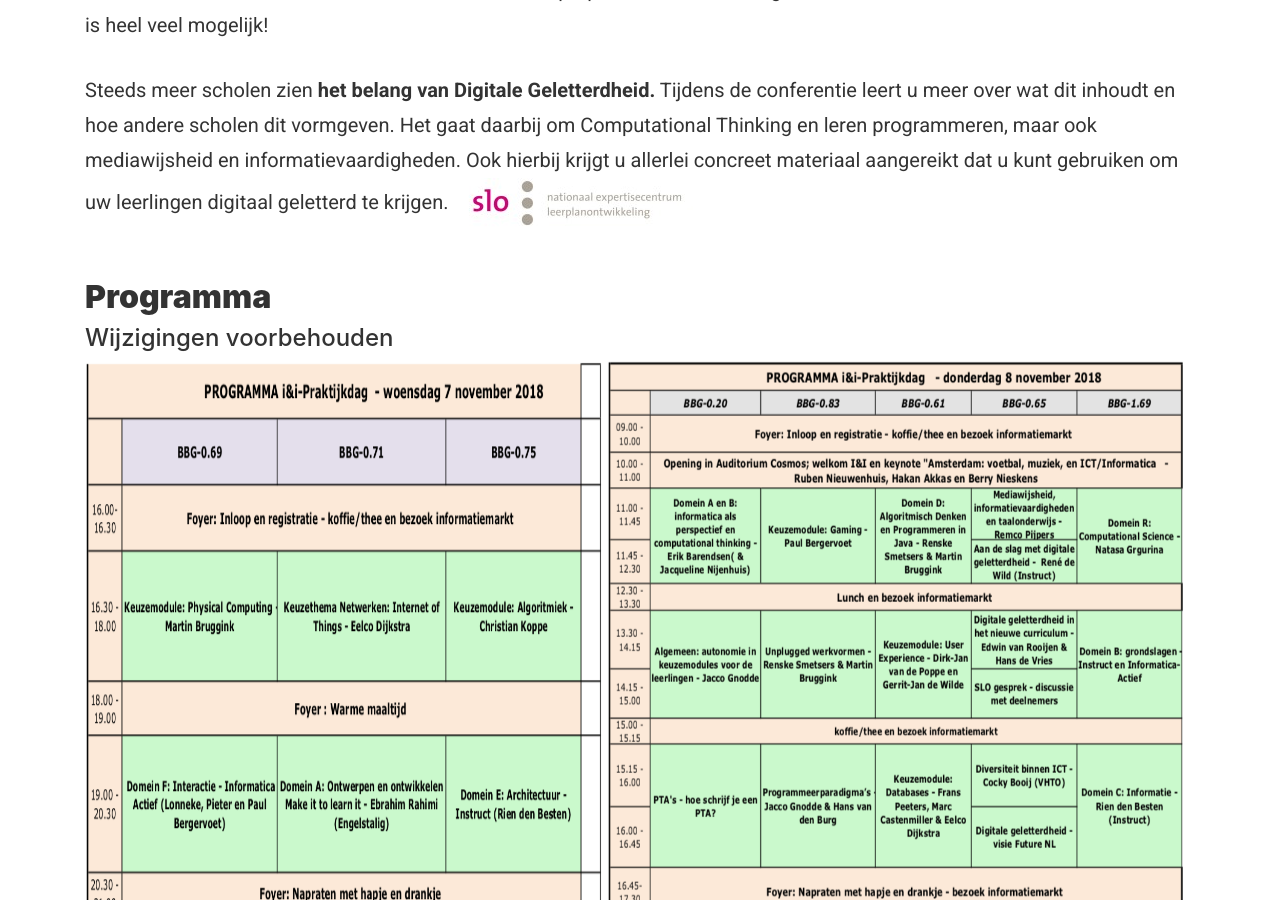
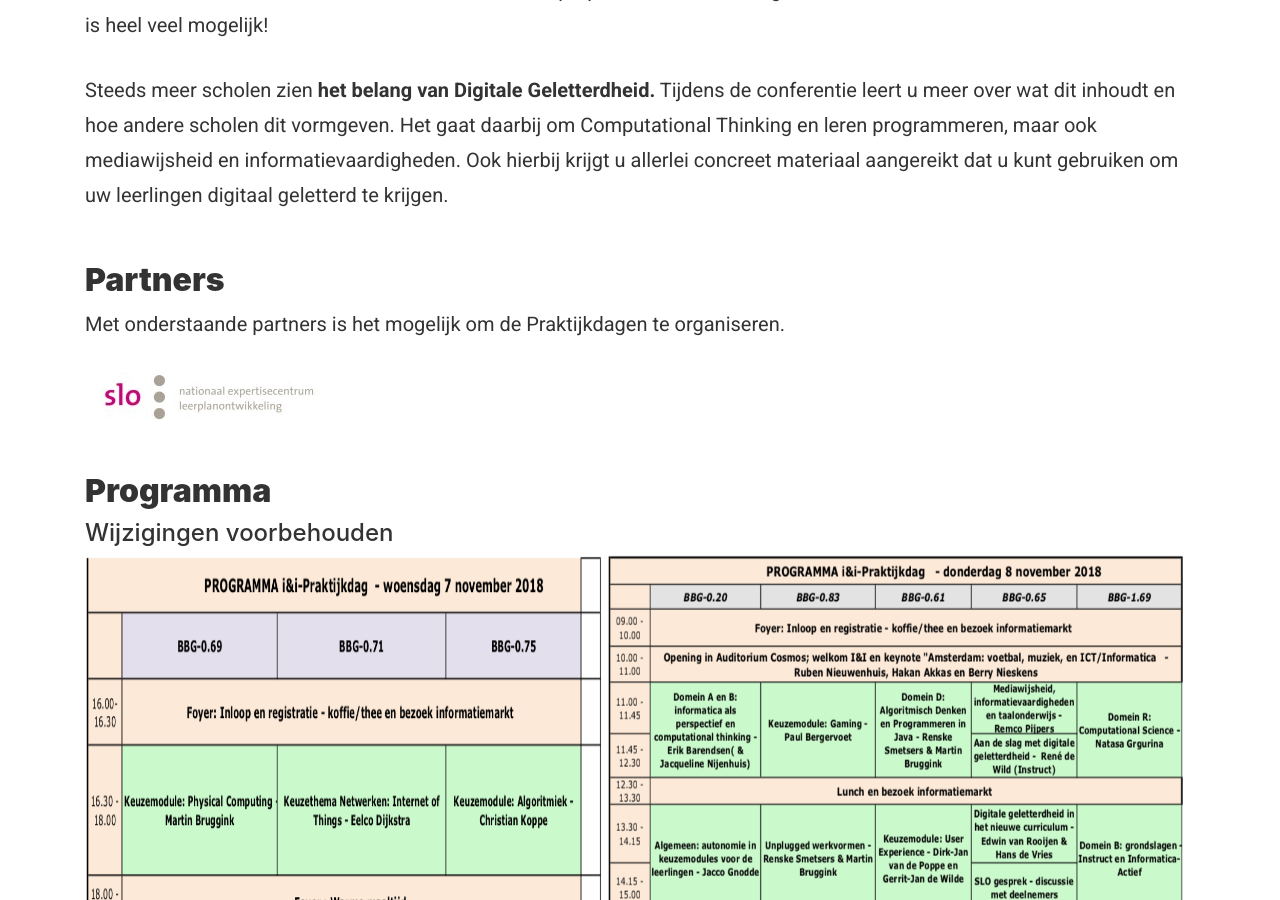
Before and after one commit to ieni/website, a Jekyll site: the page built from _projects/ieni-conferentie-2018.md, in a window 1280 px wide and 900 px high, scrolled down 959 px. Built offline with Jekyll 4.4.1, drawn with Linux system fonts in a browser that asks for light colours.

Commit message:
Update ieni-conferentie-2018.md

```diff
--- a/_projects/ieni-conferentie-2018.md
+++ b/_projects/ieni-conferentie-2018.md
@@ -15,7 +15,11 @@ De conferentie vindt dit jaar plaats op woensdag 7 november van 16.00 tot 20.30
 Het nieuwe examenprogramma informatica komt er aan. Tijdens deze conferentie kunt u zich daar op voorbereiden. Er is veel aandacht voor de inhoud van het nieuwe examenprogramma en de implementatie hiervan in de klas. De ontwikkelaars van de keuzemodules geven verdiepende workshops zodat u zich met vertrouwen verder kunt voorbereiden op het nieuwe examenprogramma. **Het is van groot belang dat u een laptop meebrengt naar de Praktijkdagen! We gaan praktisch aan de slag met het nieuwe materiaal.** Direct aanmelden voor de conferentie <a href="http://www.smink-registratie.nl/ieni/"> kan hier </a>. Bijzonder aan deze Praktijkdagen is dat het mogelijk is uw oude laptop mee te nemen en deze om te laten bouwen tot Chromebook! Samen met Neverware bieden wij deze service kostenloos aan. Heeft u meer dan een laptop die u mee wilt brengen? Zoek dan zeker even contact met ons. Er is heel veel mogelijk!
 
 Steeds meer scholen zien **het belang van Digitale Geletterdheid.** Tijdens de conferentie leert u meer over wat dit inhoudt en hoe andere scholen dit vormgeven. Het gaat daarbij om Computational Thinking en leren programmeren, maar ook mediawijsheid en informatievaardigheden. Ook hierbij krijgt u allerlei concreet materiaal aangereikt dat u kunt gebruiken om uw leerlingen digitaal geletterd te krijgen.
-[<img src="{{'/assets/img/content/SLO_LOGO.jpg' | relative_url}}" alt="Programma 7 november" height="52" width="246">](https://www.slo.nl)
+
+## Partners
+Met onderstaande partners is het mogelijk om de Praktijkdagen te organiseren.
+
+[<img src="{{'/assets/img/content/SLO_LOGO.jpg' | relative_url}}" alt="SLO" height="52" width="246">](https://www.slo.nl)
 
 
 ## Programma
```
